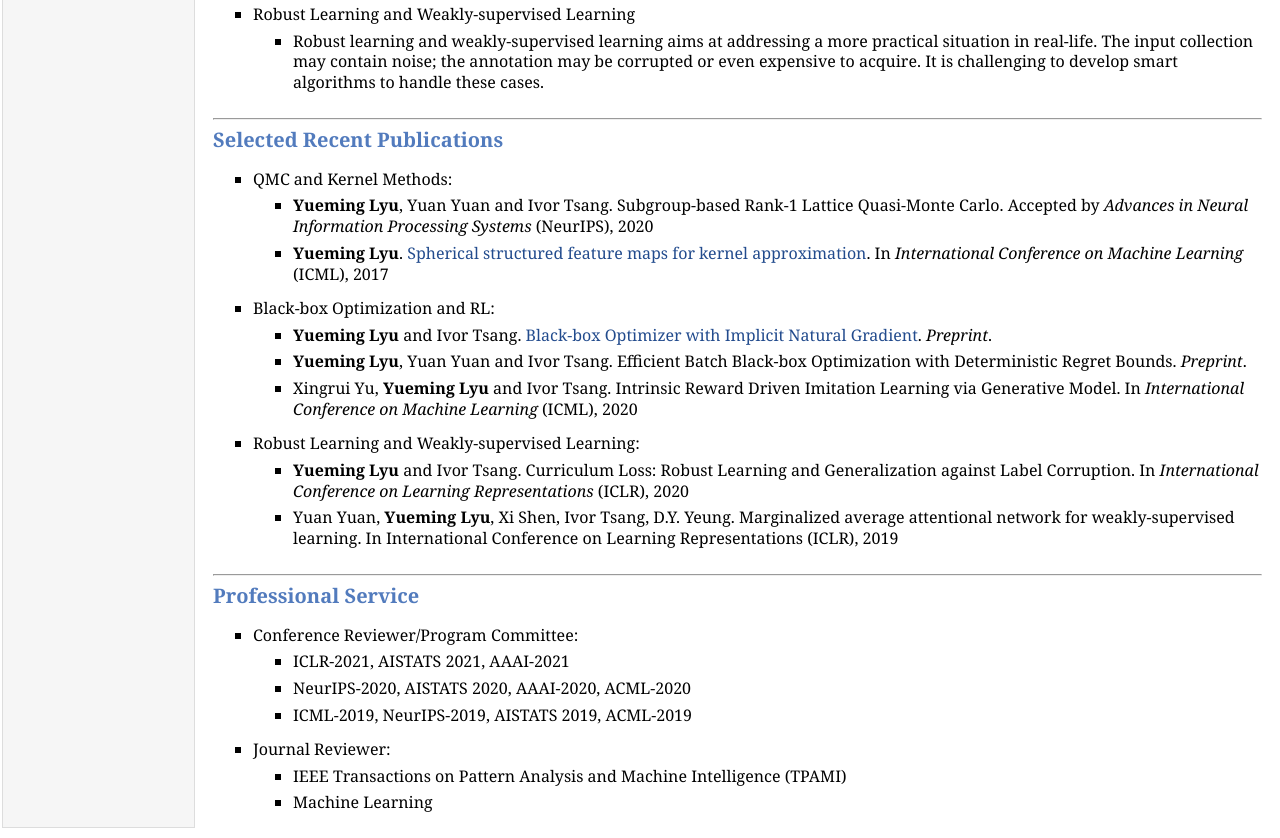
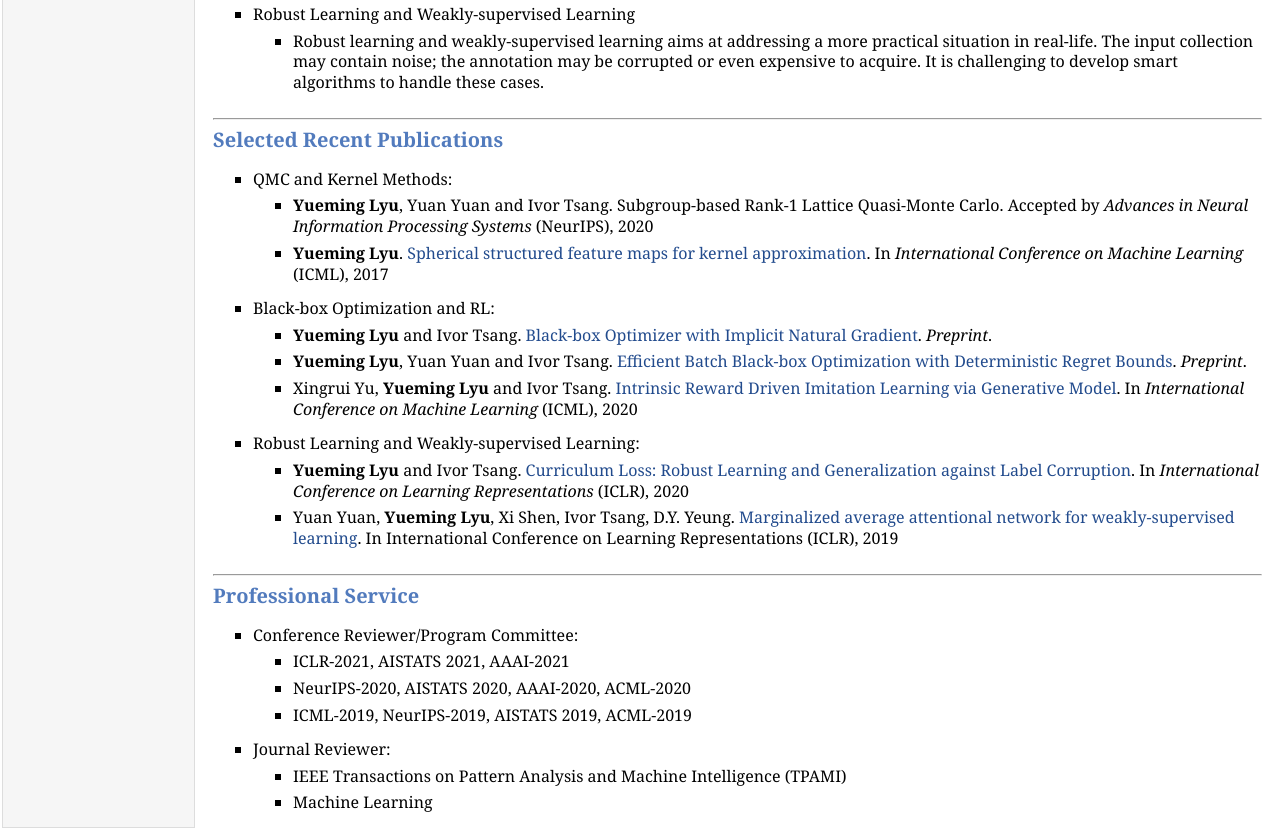
Before and after one commit to YuemingLYU/YuemingLYU.github.io, a plain HTML site: page index.html in a window 1280 px wide. Shown: the part 853-1691 px from the top of the page. Drawn offline with Linux system fonts and the light colour scheme.

Commit message:
Update index.html

```diff
--- a/index.html
+++ b/index.html
@@ -82,13 +82,13 @@
                 <li><p> Black-box Optimization and RL: </p></li>
 					<ul>
 						<li><p> <b>Yueming Lyu</b> and Ivor Tsang. <a href="https://arxiv.org/pdf/1910.04301.pdf" target="_blank">Black-box Optimizer with Implicit Natural Gradient</a>. <i>Preprint</i>. </p></li>
-						<li><p> <b>Yueming Lyu</b>, Yuan Yuan and Ivor Tsang. Efficient Batch Black-box Optimization with Deterministic Regret Bounds.  <i>Preprint</i>. </p></li>
-						<li><p> Xingrui Yu, <b>Yueming Lyu</b> and Ivor Tsang. Intrinsic Reward Driven Imitation Learning via Generative Model. In <i>International Conference on Machine Learning</i> (ICML), 2020</p></li>
+						<li><p> <b>Yueming Lyu</b>, Yuan Yuan and Ivor Tsang. <a href="https://arxiv.org/pdf/1905.10041.pdf" target="_blank">Efficient Batch Black-box Optimization with Deterministic Regret Bounds</a>.  <i>Preprint</i>. </p></li>
+						<li><p> Xingrui Yu, <b>Yueming Lyu</b> and Ivor Tsang. <a href="https://arxiv.org/pdf/2006.15061.pdf" target="_blank">Intrinsic Reward Driven Imitation Learning via Generative Model</a>. In <i>International Conference on Machine Learning</i> (ICML), 2020</p></li>
 					</ul>
 				<li><p> Robust Learning and Weakly-supervised Learning: </p></li>
 					<ul>
-						<li><p> <b>Yueming Lyu</b> and Ivor Tsang. Curriculum Loss: Robust Learning and Generalization against Label Corruption. In <i> International Conference on Learning Representations</i> (ICLR), 2020</p></li>
-						<li><p> Yuan Yuan, <b>Yueming Lyu</b>, Xi Shen, Ivor Tsang, D.Y. Yeung.  Marginalized average attentional network for weakly-supervised learning. In  International Conference on Learning Representations (ICLR), 2019 </p></li>
+						<li><p> <b>Yueming Lyu</b> and Ivor Tsang. <a href="https://openreview.net/pdf?id=rkgt0REKwS" target="_blank">Curriculum Loss: Robust Learning and Generalization against Label Corruption</a>. In <i> International Conference on Learning Representations</i> (ICLR), 2020</p></li>
+						<li><p> Yuan Yuan, <b>Yueming Lyu</b>, Xi Shen, Ivor Tsang, D.Y. Yeung.  <a href="https://openreview.net/pdf?id=HkljioCcFQ" target="_blank">Marginalized average attentional network for weakly-supervised learning</a>. In  International Conference on Learning Representations (ICLR), 2019 </p></li>
 
 					</ul>
             </ul>
```
